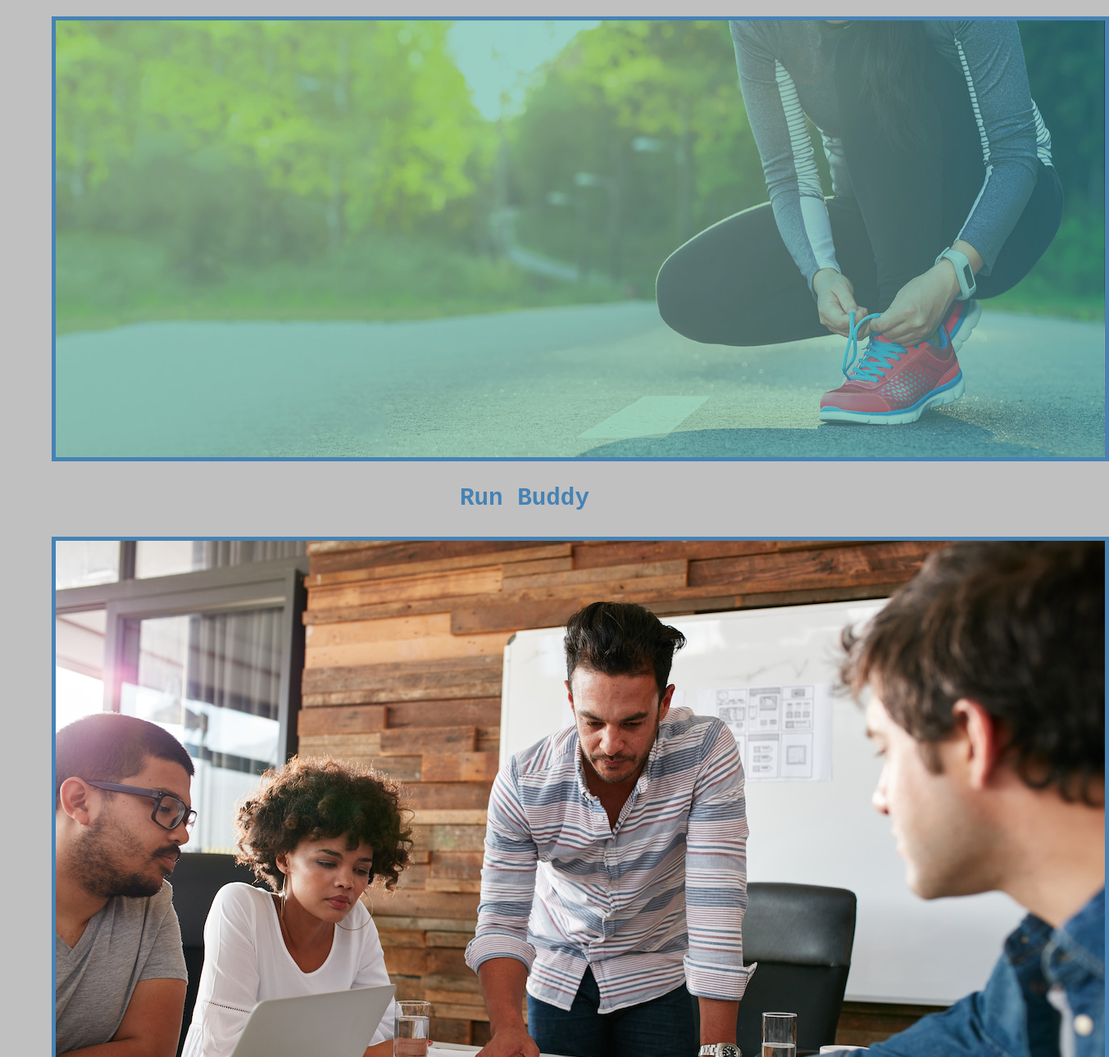
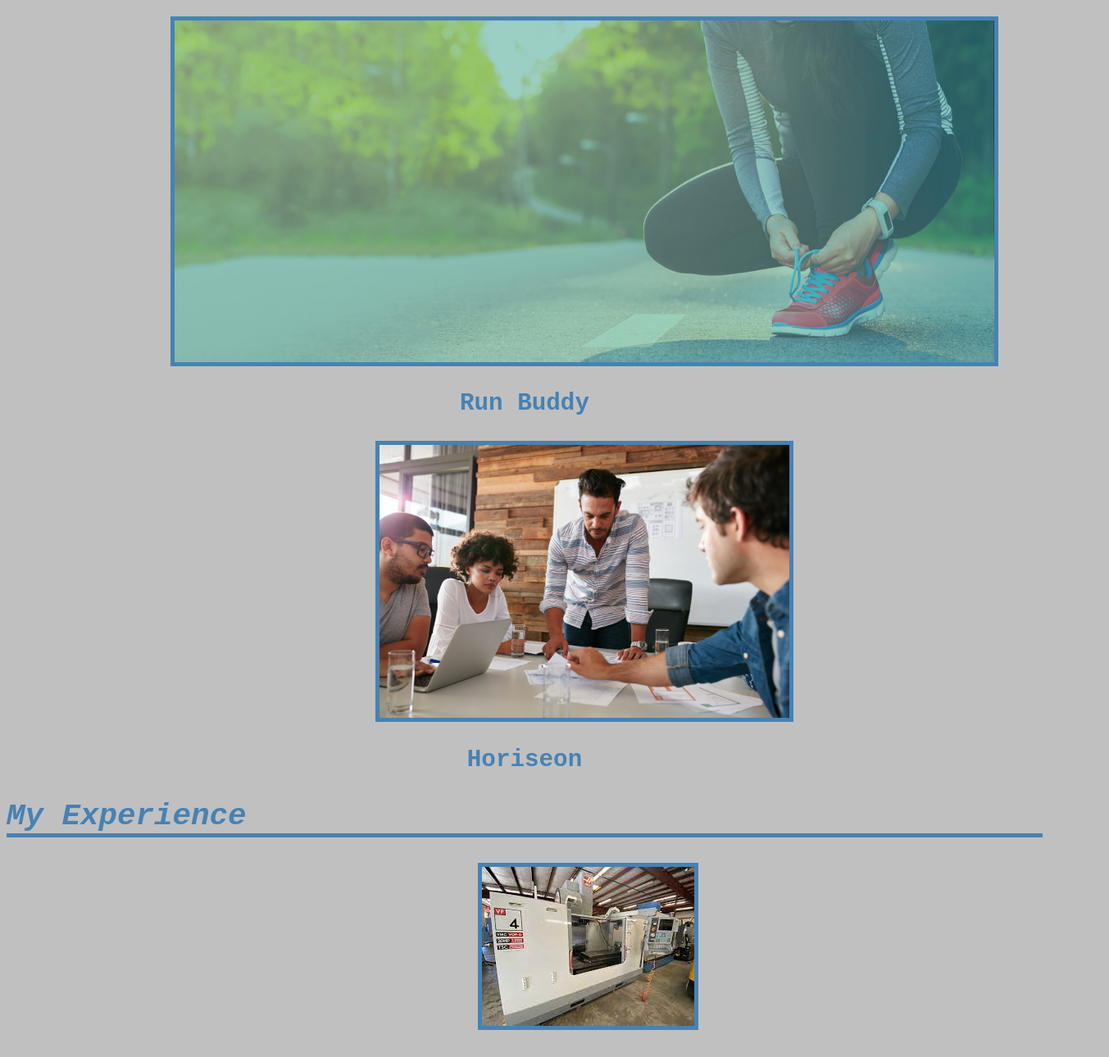
Before and after one commit to xJaimeGx/jaime-g-portfolio, a plain HTML site: page index.html in a window 1280 px wide. Shown: the part 673-1963 px from the top of the page at 82% size, 1353 px wide, since content can reach past the window. Drawn offline with Linux system fonts and the light colour scheme.

Commit message:
change font and image sizes

```diff
--- a/assets/css/styles.css
+++ b/assets/css/styles.css
@@ -33,6 +33,10 @@ header li {
     padding: 20px 20px 20px 20px;
 }
 
+h2 {
+    font-style: italic;
+}
+
 .about-me {
     font-size: 25px;
 }
@@ -65,12 +69,24 @@ header li {
     font-size: 25px;
 }
 
-.container-run-buddy img, .container-horiseon img {
+.container-run-buddy img {
     border: 5px solid var(--primary-color);
     display: flex;
     flex-direction: row;
     justify-content: center;
-    margin-left: 55px;
+    margin-left: 200px;
+    width: 1000px;
+    height: auto;
+}
+
+.container-horiseon img {
+    border: 5px solid var(--primary-color);
+    display: flex;
+    flex-direction: row;
+    justify-content: center;
+    margin-left: 450px;
+    width: 500px;
+    height: auto;
 }
 
 .projects h3 {
```
Also changed, not shown: index.html (+0 -1 lines), 3 other files.
